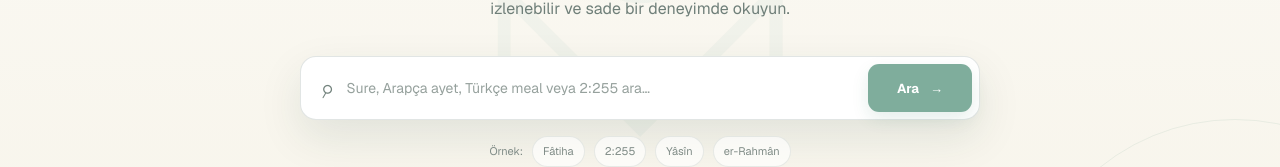
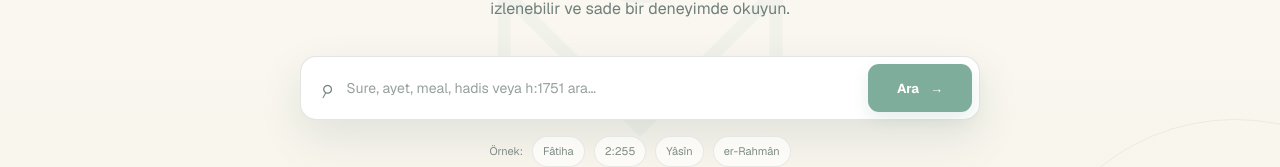
Before and after one commit to saitakarcesme/WikiTefsir, a Next.js app: page / in a window 1280 px wide. Shown: the part 390-557 px from the top of the page. Built offline with nearby package versions, Linux system fonts and the light colour scheme.

Commit message:
copy: expand search guidance to hadiths

```diff
--- a/app/components/search-explorer.tsx
+++ b/app/components/search-explorer.tsx
@@ -3,7 +3,7 @@
 import { FormEvent, useEffect, useState } from 'react';
 
 interface SearchResult {
-  type: 'Ayet' | 'Sure';
+  type: 'Ayet' | 'Sure' | 'Hadis';
   title: string;
   description: string;
   href: string;
@@ -53,7 +53,7 @@ export function SearchExplorer() {
     <div className="search-area">
       <form className="search-box" onSubmit={handleSubmit} role="search">
         <span className="search-icon" aria-hidden="true">⌕</span>
-        <label className="sr-only" htmlFor="main-search">Kur’an külliyatında ara</label>
+        <label className="sr-only" htmlFor="main-search">Kur’an ve hadis külliyatında ara</label>
         <input
           id="main-search"
           name="q"
@@ -66,7 +66,7 @@ export function SearchExplorer() {
               setStatus('idle');
             }
           }}
-          placeholder="Sure, Arapça ayet, Türkçe meal veya 2:255 ara…"
+          placeholder="Sure, ayet, meal, hadis veya h:1751 ara…"
           autoComplete="off"
         />
         <button type="submit" disabled={query.trim().length < 2 || !results.length}>Ara <span aria-hidden="true">→</span></button>
@@ -86,7 +86,7 @@ export function SearchExplorer() {
               </a>
             ))
           ) : (
-            <p>{status === 'loading' ? '6.236 ayet içinde aranıyor…' : status === 'error' ? 'Arama şu anda yanıt veremiyor.' : 'Eşleşen doğrulanmış Kur’an kaydı bulunamadı.'}</p>
+            <p>{status === 'loading' ? 'Kur’an ve sahih hadis külliyatında aranıyor…' : status === 'error' ? 'Arama şu anda yanıt veremiyor.' : 'Eşleşen doğrulanmış kayıt bulunamadı.'}</p>
           )}
         </div>
       )}
```
